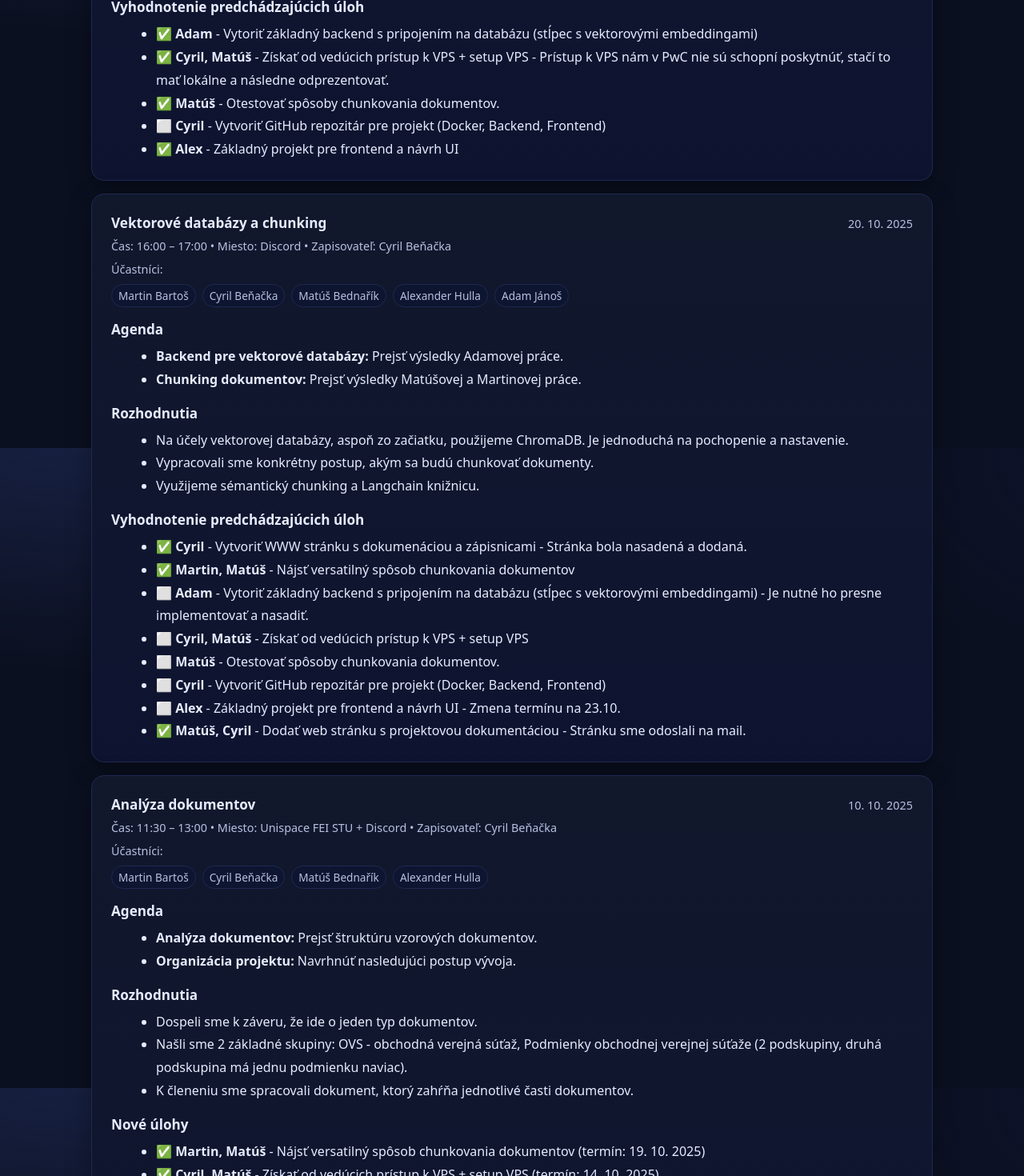
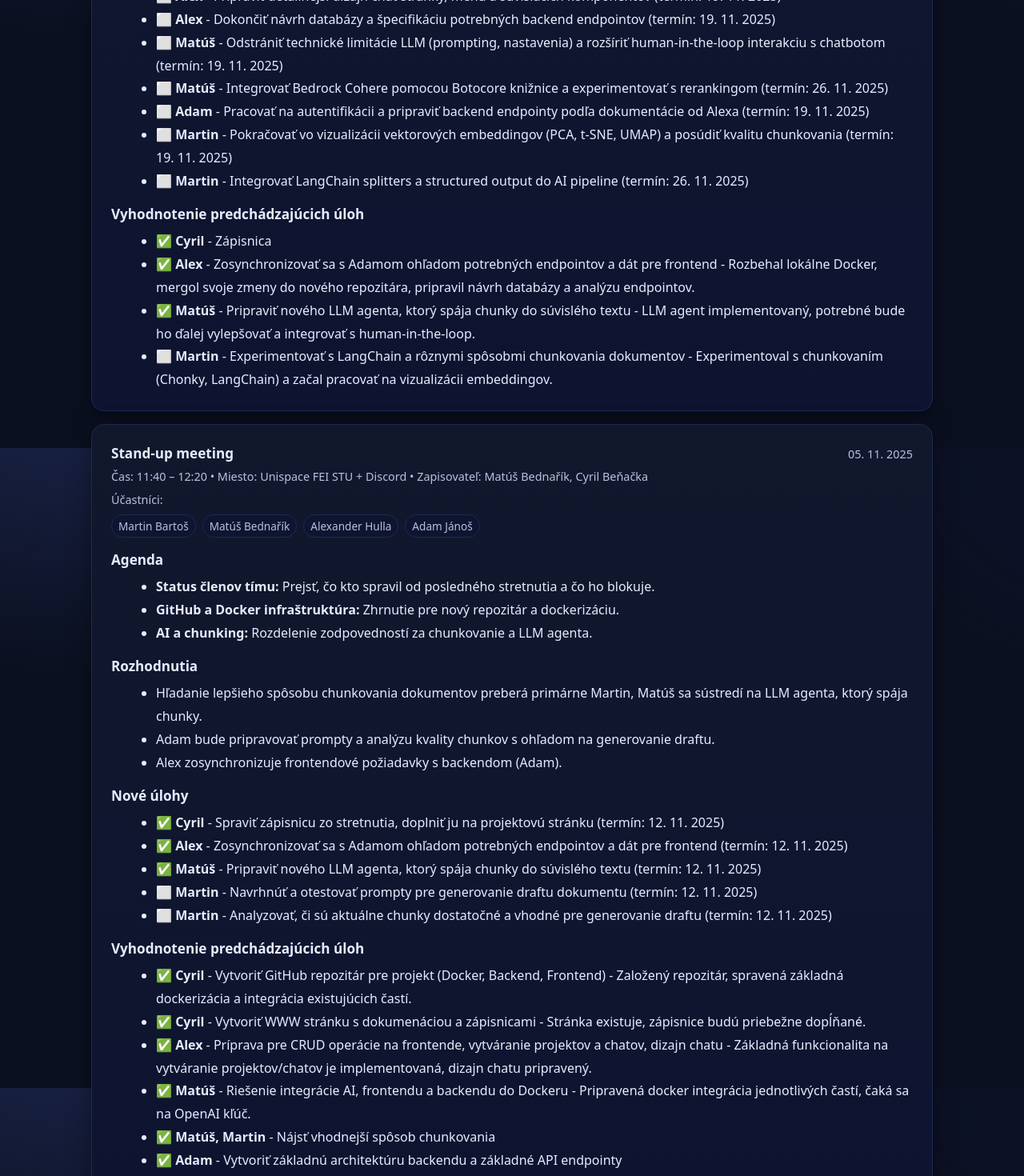
Before and after one commit to EkonC/tp-dda-www, a React (Vite) app: page /#/minutes in a window 1280 px wide. Shown: the part 1040-2510 px from the top of the page at 80% size. Built offline with nearby package versions, Linux system fonts and the light colour scheme.

Commit message:
Update task statuses to 'done' and add new stand-up meeting details in meetings.js

```diff
--- a/src/content/meetings.js
+++ b/src/content/meetings.js
@@ -174,14 +174,14 @@ const MEETINGS = [
             "Integrujeme jednotlivé časti do jednotného projektu."
         ],
         actions: [
-            { task: "Príprava pre CRUD operácie na frontende", owner: "Alex", due: "2025-11-4", status: "in-progress" },
-            { task: "Frontend - vytváranie projektov", owner: "Alex", due: "2025-11-4", status: "in-progress" },
-            { task: "Dizajn chatu", owner: "Alex", due: "2025-11-4", status: "in-progress" },
-            { task: "Nájsť vhodnejší spôsob chunkovania", owner: "Matúš", due: "2025-11-4", status: "in-progress" },
-            { task: "Integrácia OpenAI API kľúča", owner: "Matúš", due: "2025-11-4", status: "in-progress" },
-            { task: "Vytvoriť základnú architektúru backendu", owner: "Adam", due: "2025-11-4", status: "in-progress" },
-            { task: "Implementovať základné API endpointy", owner: "Adam", due: "2025-11-4", status: "in-progress" },
-            { task: "Nájsť vhodnejší spôsob chunkovania", owner: "Martin", due: "2025-11-4", status: "in-progress" },
+            { task: "Príprava pre CRUD operácie na frontende", owner: "Alex", due: "2025-11-4", status: "done" },
+            { task: "Frontend - vytváranie projektov", owner: "Alex", due: "2025-11-4", status: "done" },
+            { task: "Dizajn chatu", owner: "Alex", due: "2025-11-4", status: "done" },
+            { task: "Nájsť vhodnejší spôsob chunkovania", owner: "Matúš", due: "2025-11-4", status: "done" },
+            { task: "Integrácia OpenAI API kľúča", owner: "Matúš", due: "2025-11-4", status: "done" },
+            { task: "Vytvoriť základnú architektúru backendu", owner: "Adam", due: "2025-11-4", status: "done" },
+            { task: "Implementovať základné API endpointy", owner: "Adam", due: "2025-11-4", status: "done" },
+            { task: "Nájsť vhodnejší spôsob chunkovania", owner: "Martin", due: "2025-11-4", status: "done" },
         ],
         previousTasksReview: [
             { task: "Vytoriť základný backend s pripojením na databázu (stĺpec s vektorovými embeddingami)", owner: "Adam", status: "done" },
@@ -191,6 +191,219 @@ const MEETINGS = [
             { task: "Základný projekt pre frontend a návrh UI", owner: "Alex", status: "done" },
         ],
     },
+    {
+        id: "2025-11-05-standup",
+        type: "brief",
+        title: "Stand-up meeting",
+        date: "2025-11-05",
+        startTime: "11:40",
+        endTime: "12:20",
+        location: "Unispace FEI STU + Discord",
+        recorder: "Matúš Bednařík, Cyril Beňačka",
+        attendees: [
+            "Martin Bartoš",
+            "Matúš Bednařík",
+            "Alexander Hulla",
+            "Adam Jánoš",
+        ],
+        agenda: [
+            { topic: "Status členov tímu", summary: "Prejsť, čo kto spravil od posledného stretnutia a čo ho blokuje." },
+            { topic: "GitHub a Docker infraštruktúra", summary: "Zhrnutie pre nový repozitár a dockerizáciu." },
+            { topic: "AI a chunking", summary: "Rozdelenie zodpovedností za chunkovanie a LLM agenta." },
+        ],
+        decisions: [
+            "Hľadanie lepšieho spôsobu chunkovania dokumentov preberá primárne Martin, Matúš sa sústredí na LLM agenta, ktorý spája chunky.",
+            "Adam bude pripravovať prompty a analýzu kvality chunkov s ohľadom na generovanie draftu.",
+            "Alex zosynchronizuje frontendové požiadavky s backendom (Adam).",
+        ],
+        actions: [
+            {
+                task: "Spraviť zápisnicu zo stretnutia, doplniť ju na projektovú stránku",
+                owner: "Cyril",
+                due: "2025-11-12",
+                status: "done",
+            },
+            {
+                task: "Zosynchronizovať sa s Adamom ohľadom potrebných endpointov a dát pre frontend",
+                owner: "Alex",
+                due: "2025-11-12",
+                status: "done",
+            },
+            {
+                task: "Pripraviť nového LLM agenta, ktorý spája chunky do súvislého textu",
+                owner: "Matúš",
+                due: "2025-11-12",
+                status: "done",
+            },
+            {
+                task: "Navrhnúť a otestovať prompty pre generovanie draftu dokumentu",
+                owner: "Martin",
+                due: "2025-11-12",
+                status: "in-progress",
+            },
+            {
+                task: "Analyzovať, či sú aktuálne chunky dostatočné a vhodné pre generovanie draftu",
+                owner: "Martin",
+                due: "2025-11-12",
+                status: "in-progress",
+            },
+        ],
+        previousTasksReview: [
+            {
+                owner: "Cyril",
+                task: "Vytvoriť GitHub repozitár pre projekt (Docker, Backend, Frontend)",
+                status: "done",
+                notes: "Založený repozitár, spravená základná dockerizácia a integrácia existujúcich častí.",
+            },
+            {
+                owner: "Cyril",
+                task: "Vytvoriť WWW stránku s dokumenáciou a zápisnicami",
+                status: "done",
+                notes: "Stránka existuje, zápisnice budú priebežne dopĺňané.",
+            },
+            {
+                owner: "Alex",
+                task: "Príprava pre CRUD operácie na frontende, vytváranie projektov a chatov, dizajn chatu",
+                status: "done",
+                notes: "Základná funkcionalita na vytváranie projektov/chatov je implementovaná, dizajn chatu pripravený.",
+            },
+            {
+                owner: "Matúš",
+                task: "Riešenie integrácie AI, frontendu a backendu do Dockeru",
+                status: "done",
+                notes: "Pripravená docker integrácia jednotlivých častí, čaká sa na OpenAI kľúč.",
+            },
+            {
+                owner: "Matúš, Martin",
+                task: "Nájsť vhodnejší spôsob chunkovania",
+                status: "done",
+            },
+            {
+                owner: "Adam",
+                task: "Vytvoriť základnú architektúru backendu a základné API endpointy",
+                status: "done",
+            },
+        ],
+    },
+    {
+        id: "2025-11-12-konzultacia-llm",
+        type: "brief",
+        title: "Konzultácia s vedúcimi – LLM, náklady a chunking",
+        date: "2025-11-12",
+        startTime: "11:30",
+        endTime: "12:45",
+        location: "Unispace FEI STU + Teams + Discord",
+        recorder: "Cyril Beňačka",
+        attendees: [
+            "Martin Bartoš",
+            "Cyril Beňačka",
+            "Matúš Bednařík",
+            "Alexander Hulla",
+            "Adam Jánoš",
+            "Júlia Miklošovičová",
+            "Patrícia Torok",
+        ],
+        agenda: [
+            { topic: "Náklady na generovanie draftu", summary: "Overiť očakávania na dĺžku draftu a finančné limity pri použití LLM." },
+            { topic: "Výber LLM modelu", summary: "Diskutovať vhodný model (OpenAI, Anthropic, iné) pre generovanie draftu." },
+            { topic: "Chunking a reranking", summary: "Prebrať aktuálny prístup k chunkovaniu a možnosti využitia LangChainu a rerankerov." },
+            { topic: "Technická integrácia", summary: "Bedrock Cohere reranker, Botocore integrácia, AI agent a human-in-the-loop." },
+        ],
+        decisions: [
+            "Limitovanie vstupu/výstupu na úrovni 7 strán nie je nutné, relevantný je skôr limit ~100000 tokenov za minútu.",
+            "Ako základné možnosti pre generovanie draftu budeme ďalej zvažovať Anthropic Claude (odporúčanie Júlie) a modely od OpenAI (odporúčanie Patrície).",
+            "Aktuálny prístup k chunkovaniu je akceptovateľný, ale odporúča sa otestovať a integrovať LangChain (splittery, lepšia práca so štruktúrou dokumentov).",
+            "Bedrock Cohere 3.5 reranker nefungoval v aktuálnej integrácii, ďalším krokom je správne pripájanie cez Botocore knižnicu.",
+            "Budeme posilňovať human-in-the-loop prístup – užívateľ bude môcť lepšie usmerňovať LLM a pracovať s draftom iteratívne.",
+        ],
+        actions: [
+            {
+                task: "Spraviť zápisnicu zo stretnutia, doplniť ju na projektovú stránku",
+                owner: "Cyril",
+                due: "2025-11-19",
+                status: "done",
+            },
+            {
+                task: "Navrhnúť úpravy dizajnu frontendu podľa dohody",
+                owner: "Cyril",
+                due: "2025-11-19",
+                status: "in-progress",
+            },
+            {
+                task: "Pomôcť tímu s rozbehaním Docker prostredia na lokálnych strojoch",
+                owner: "Cyril",
+                due: "2025-11-19",
+                status: "in-progress",
+            },
+            {
+                task: "Pripraviť detailnejší dizajn chat stránky, menu a súvisiacich komponentov",
+                owner: "Alex",
+                due: "2025-11-19",
+                status: "in-progress",
+            },
+            {
+                task: "Dokončiť návrh databázy a špecifikáciu potrebných backend endpointov",
+                owner: "Alex",
+                due: "2025-11-19",
+                status: "in-progress",
+            },
+            {
+                task: "Odstrániť technické limitácie LLM (prompting, nastavenia) a rozšíriť human-in-the-loop interakciu s chatbotom",
+                owner: "Matúš",
+                due: "2025-11-19",
+                status: "in-progress",
+            },
+            {
+                task: "Integrovať Bedrock Cohere pomocou Botocore knižnice a experimentovať s rerankingom",
+                owner: "Matúš",
+                due: "2025-11-26",
+                status: "in-progress",
+            },
+            {
+                task: "Pracovať na autentifikácii a pripraviť backend endpointy podľa dokumentácie od Alexa",
+                owner: "Adam",
+                due: "2025-11-19",
+                status: "in-progress",
+            },
+            {
+                task: "Pokračovať vo vizualizácii vektorových embeddingov (PCA, t-SNE, UMAP) a posúdiť kvalitu chunkovania",
+                owner: "Martin",
+                due: "2025-11-19",
+                status: "in-progress",
+            },
+            {
+                task: "Integrovať LangChain splitters a structured output do AI pipeline",
+                owner: "Martin",
+                due: "2025-11-26",
+                status: "in-progress",
+            },
+        ],
+        previousTasksReview: [
+            {
+                owner: "Cyril",
+                task: "Zápisnica",
+                status: "done",
+            },
+            {
+                owner: "Alex",
+                task: "Zosynchronizovať sa s Adamom ohľadom potrebných endpointov a dát pre frontend",
+                status: "done",
+                notes: "Rozbehal lokálne Docker, mergol svoje zmeny do nového repozitára, pripravil návrh databázy a analýzu endpointov.",
+            },
+            {
+                owner: "Matúš",
+                task: "Pripraviť nového LLM agenta, ktorý spája chunky do súvislého textu",
+                status: "done",
+                notes: "LLM agent implementovaný, potrebné bude ho ďalej vylepšovať a integrovať s human-in-the-loop.",
+            },
+            {
+                owner: "Martin",
+                task: "Experimentovať s LangChain a rôznymi spôsobmi chunkovania dokumentov",
+                status: "in-progress",
+                notes: "Experimentoval s chunkovaním (Chonky, LangChain) a začal pracovať na vizualizácii embeddingov.",
+            },
+        ],
+    },
 ];
 
 export default MEETINGS;
```
